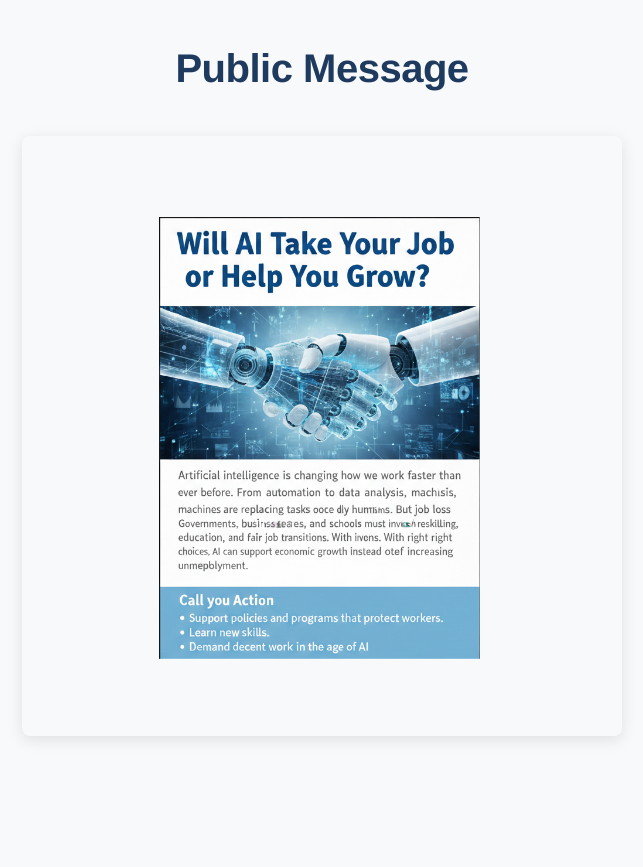
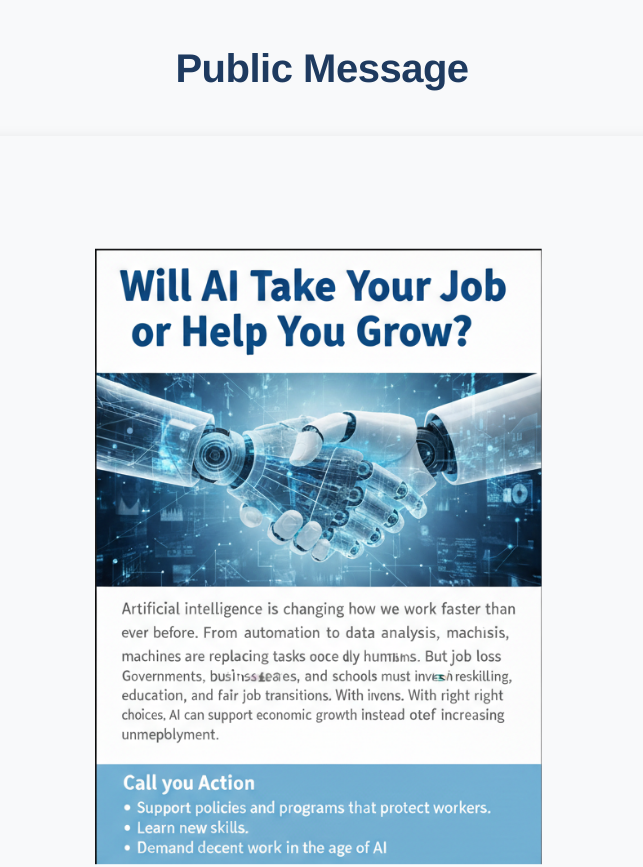
Before and after one commit to AlanGlitching/MultiGenre, a React (Vite) app: page / in a window 1280 px wide. Shown: the part 5780-6647 px from the top of the page, without its empty margins (318-961 px from the left). Built offline with nearby package versions, Linux system fonts and the light colour scheme.

Commit message:
Update max-width of public message banner to 900px for improved layout and visibility.

```diff
--- a/src/App.css
+++ b/src/App.css
@@ -398,7 +398,7 @@
 }
 
 .public-message-banner {
-  max-width: 600px;
+  max-width: 900px;
   margin: 0 auto;
   min-height: 200px;
 }
```
